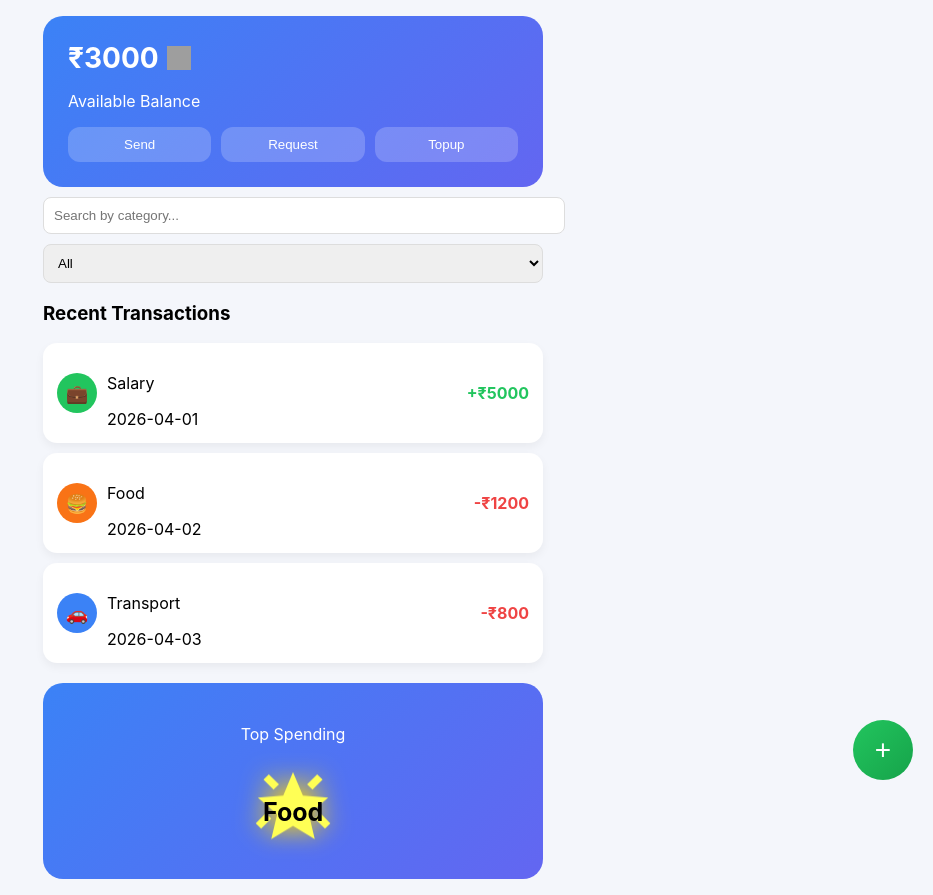
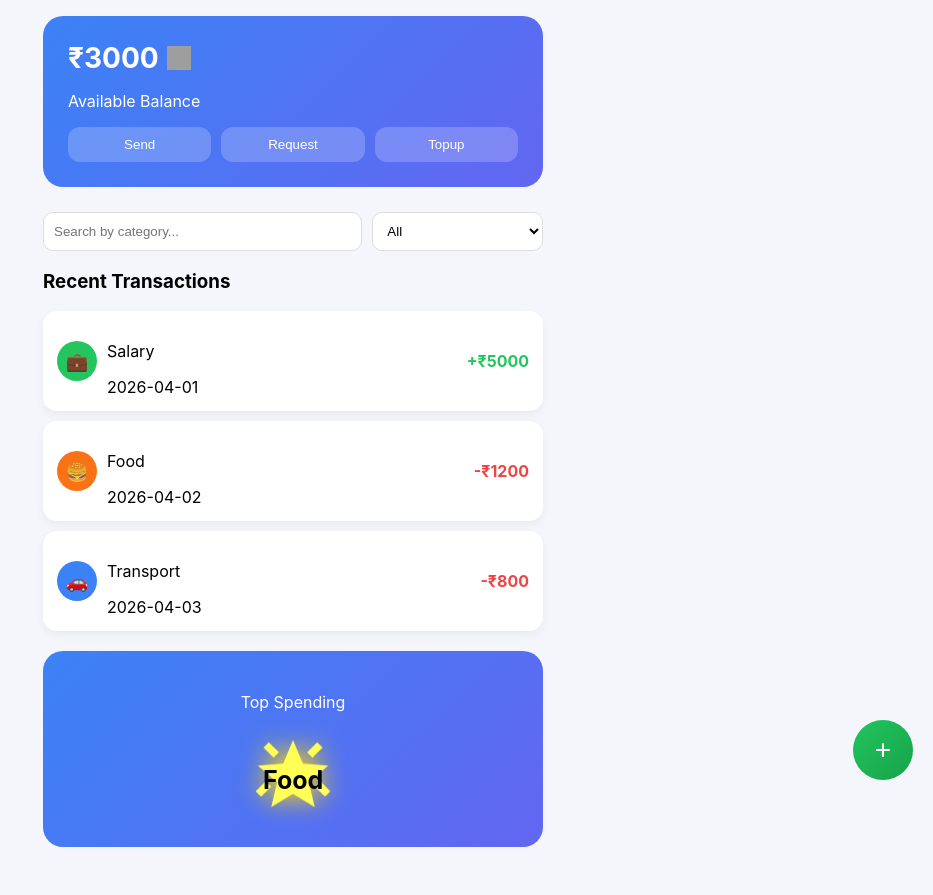
Before and after one commit to AnjaliLadha29/Finance-Dashboard, a React (Vite) app: page / in a window 1280 px wide. Shown: the whole page, without its empty margins (347-1280 px from the left). After the commit the page ends 863 px from the top, so only its background shows below. Built offline with nearby package versions, Linux system fonts and the light colour scheme; grey boxes are pictures that could not be loaded.

Commit message:
Update index.css

```diff
--- a/src/index.css
+++ b/src/index.css
@@ -81,6 +81,30 @@ body
 {
   width: 24px;
   height: 24px;
+}
+
+.filters
+{
+  display: flex;
+  gap: 10px;
+  margin: 15px 0;
+}
+
+.filters input
+{
+  flex: 2;
+  padding: 10px;
+  border-radius: 10px;
+  border: 1px solid #ddd;
+}
+
+.filters select
+{
+  flex: 1;
+  padding: 10px;
+  border-radius: 10px;
+  border: 1px solid #ddd;
+  background: white;
 }
 
 .txn-card
```
